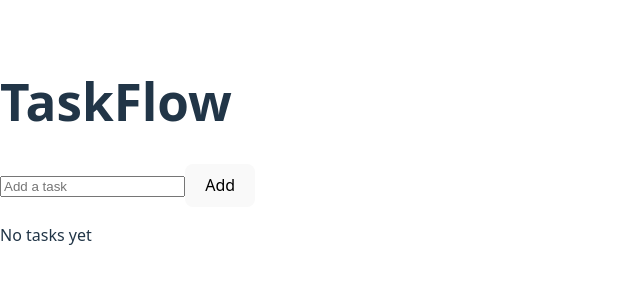
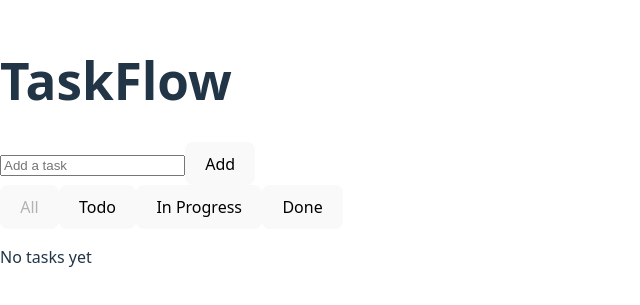
Before and after one commit to NeetNav1995/todo-frontend, a React (Vite) app: page / in a window 1280 px wide. Shown: the part 249-554 px from the top of the page, without its empty margins (0-640 px from the left). Built offline with nearby package versions, Linux system fonts and the light colour scheme.

Commit message:
feat: add derived todo filtering by status

```diff
--- a/src/features/todos/TodoPage.tsx
+++ b/src/features/todos/TodoPage.tsx
@@ -1,10 +1,13 @@
 import { useState } from 'react';
 import { AddTodoForm } from './components/AddTodoForm';
 import { TodoList } from './components/TodoList';
-import type { Todo, TodoStatus } from './types/todo';
+import { TodoFilter } from './components/TodoFilter';
+import type { Todo } from './types/todo';
+import type { TodoFilter as Filter } from './types/filter';
 
 export function TodosPage() {
   const [todos, setTodos] = useState<Todo[]>([]);
+  const [filter, setFilter] = useState<Filter>('all');
 
   function handleAddTodo(title: string) {
     const newTodo: Todo = {
@@ -12,11 +15,10 @@ export function TodosPage() {
       title,
       status: 'pending',
     };
-
     setTodos((prev) => [...prev, newTodo]);
   }
 
-  function handleStatusChange(id: string, status: TodoStatus) {
+  function handleStatusChange(id: string, status: Todo['status']) {
     setTodos((prev) =>
       prev.map((todo) =>
         todo.id === id ? { ...todo, status } : todo
@@ -24,11 +26,20 @@ export function TodosPage() {
     );
   }
 
+  const filteredTodos = todos.filter((todo) => {
+    if (filter === 'all') return true;
+    return todo.status === filter;
+  });
+
   return (
     <main>
       <h1>TaskFlow</h1>
       <AddTodoForm onAddTodo={handleAddTodo} />
-      <TodoList todos={todos} onStatusChange={handleStatusChange} />
+      <TodoFilter value={filter} onChange={setFilter} />
+      <TodoList
+        todos={filteredTodos}
+        onStatusChange={handleStatusChange}
+      />
     </main>
   );
 }
--- /dev/null
+++ b/src/features/todos/components/TodoFilter.tsx
@@ -0,0 +1,37 @@
+import type { TodoFilter } from '../types/filter';
+
+interface TodoFilterProps {
+  value: TodoFilter;
+  onChange: (filter: TodoFilter) => void;
+}
+
+export function TodoFilter({ value, onChange }: TodoFilterProps) {
+  return (
+    <div>
+      <button
+        onClick={() => onChange('all')}
+        disabled={value === 'all'}
+      >
+        All
+      </button>
+      <button
+        onClick={() => onChange('pending')}
+        disabled={value === 'pending'}
+      >
+        Todo
+      </button>
+      <button
+        onClick={() => onChange('in-progress')}
+        disabled={value === 'in-progress'}
+      >
+        In Progress
+      </button>
+      <button
+        onClick={() => onChange('completed')}
+        disabled={value === 'completed'}
+      >
+        Done
+      </button>
+    </div>
+  );
+}
--- a/src/features/todos/components/TodoItem.tsx
+++ b/src/features/todos/components/TodoItem.tsx
@@ -14,9 +14,9 @@ export function TodoItem({ todo, onStatusChange }: TodoItemProps) {
     <li>
       <span>{todo.title}</span>
       <select value={todo.status} onChange={handleStatusChange}>
-        <option value="todo">Todo</option>
+        <option value="pending">Todo</option>
         <option value="in-progress">In Progress</option>
-        <option value="done">Done</option>
+        <option value="completed">Done</option>
       </select>
     </li>
   );
--- /dev/null
+++ b/src/features/todos/types/filter.ts
@@ -0,0 +1 @@
+export type TodoFilter = 'all' | 'pending' | 'in-progress' | 'completed';
```
